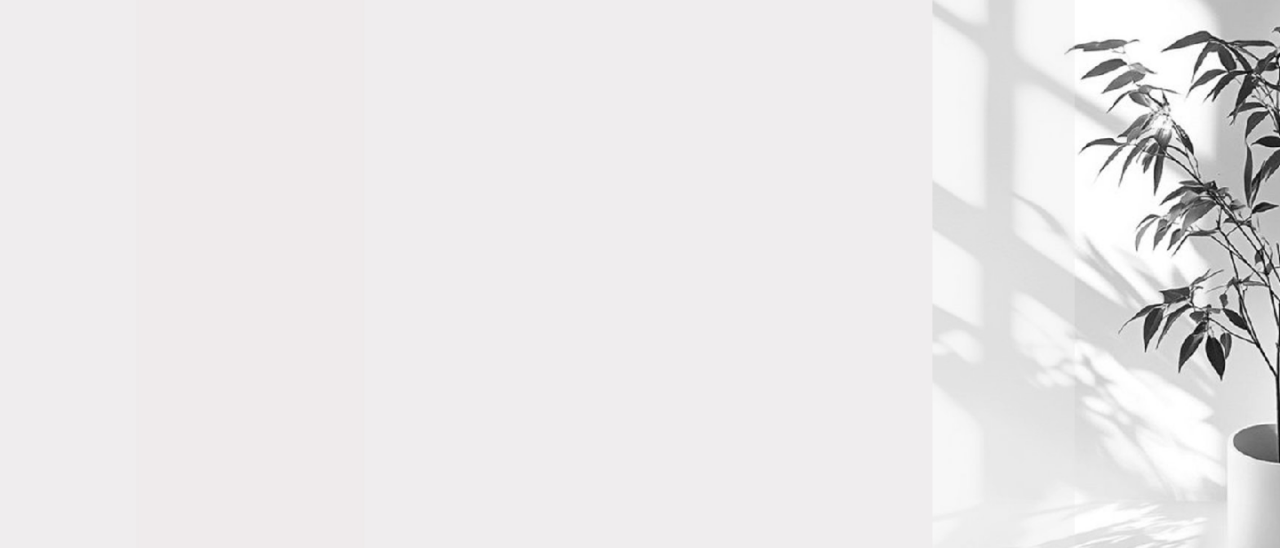
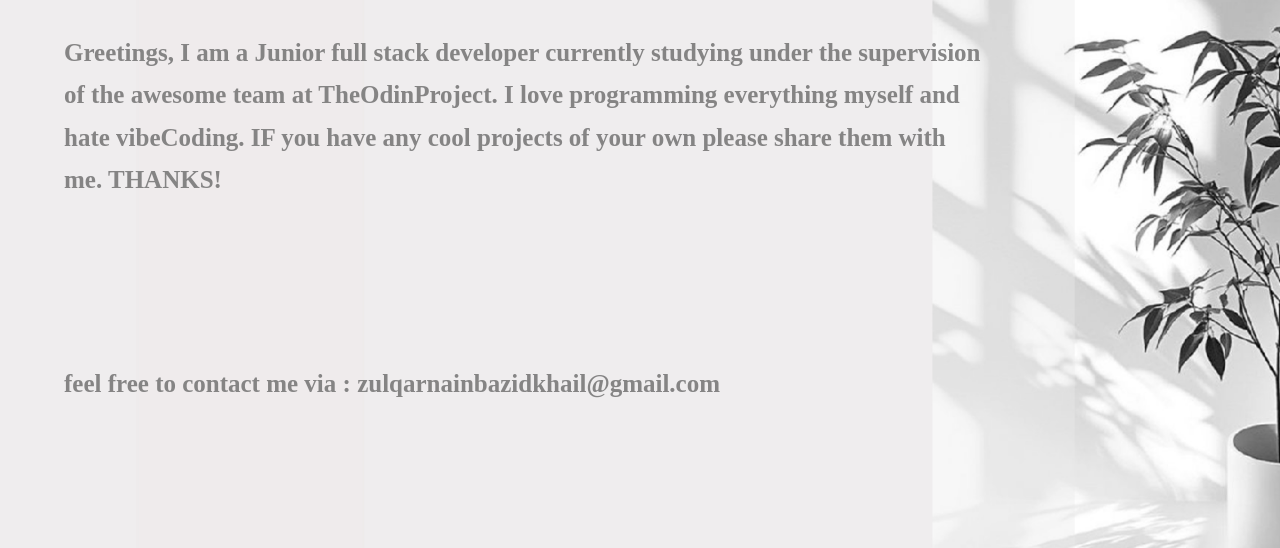
Before and after one commit to Z-K11/restarauntPage, a website built with webpack: page src/template.html in a window 1280 px wide. Shown: the part 252-800 px from the top of the page. Built offline with nearby package versions, Linux system fonts and the light colour scheme.

Commit message:
about page finished

```diff
--- a/src/aboutScript.js
+++ b/src/aboutScript.js
@@ -4,4 +4,14 @@ export function aboutSection(logo)
     const contentDiv = document.querySelector('#content');
     contentDiv.appendChild(aboutHeading);
     aboutHeading.textContent='About Me';
+    contentDiv.classList.add('aboutContent');
+    aboutHeading.classList.add('aboutHeading');
+    const aboutDescription = document.createElement('p');
+    contentDiv.appendChild(aboutDescription);
+    aboutDescription.textContent='Greetings, I am a Junior full stack developer currently studying under the supervision of the awesome team at TheOdinProject. I love programming everything myself and hate vibeCoding. IF you have any cool projects of your own please share them with me. THANKS!';
+    aboutDescription.classList.add('aboutDescription');
+    const contact = document.createElement('p');
+    contentDiv.appendChild(contact);
+    contact.textContent='feel free to contact me via : zulqarnainbazidkhail@gmail.com';
+    contact.classList.add('contact');
 }
--- a/src/styles.css
+++ b/src/styles.css
@@ -133,3 +133,29 @@ body
     max-width: 70%;
     text-align: center;
 }
+.aboutContent
+{
+    padding : 5%;
+}
+.aboutHeading
+{
+    color: var(--mainGold,gold);
+    font-size: 6rem;
+}
+.aboutDescription , .contact
+{
+    font-size: 2.5rem;
+    color: rgba(100, 100, 100, 0.767);
+    font-weight: bolder;
+    width: 80%;
+    line-height: 170%;
+}
+.aboutDescription
+{
+    padding : 4% 0;
+}
+.contact
+{
+    width: 90%;
+    padding-top: 10%;
+}
```
